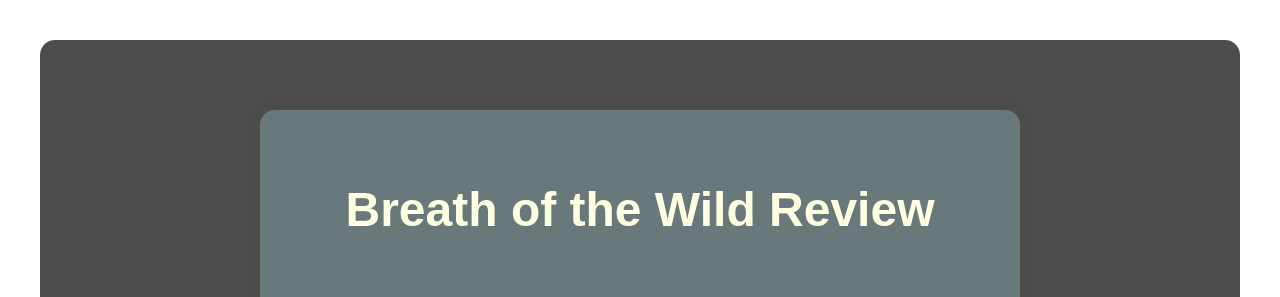
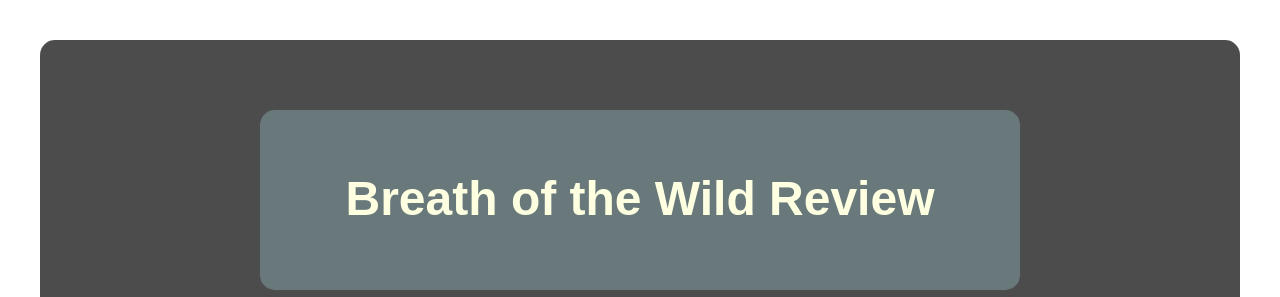
Before and after one commit to OmNomLettuce/BOTW-Review, a plain HTML site: page index.html in a window 1280 px wide. Shown: the top 297 px of the page. Drawn offline with Linux system fonts and the light colour scheme.

Commit message:
Update index.html

```diff
--- a/index.html
+++ b/index.html
@@ -51,13 +51,6 @@
       margin: 40px auto;
     }
 
-    .main-title {
-     font-size: 48px;
-     font-weight: bold;
-     text-align: center;
-     margin-bottom: 40px auo;
-    }
-
     /* Text Size */
     h1, h2, h3, h4 {
       text-align: center;
@@ -90,7 +83,7 @@
 
     <!-- Title -->
     <div class="section-box title-box">
-      <h1 class="main-title">Breath of the Wild Review</h1>
+      <h1><font size="48px">Breath of the Wild Review</font></h1>
     </div>
 
     <!-- Intro Text -->
```
